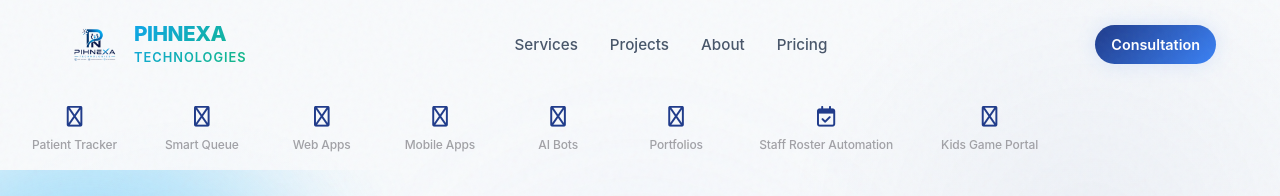
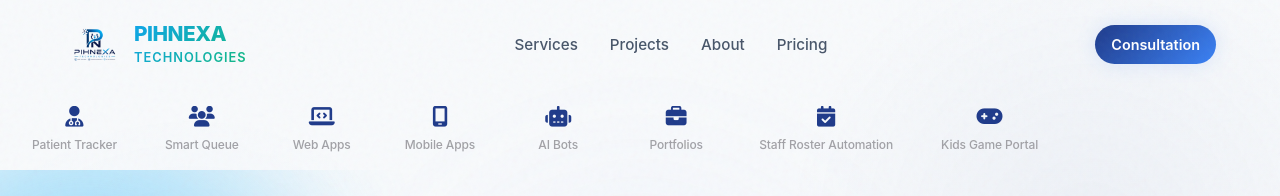
Before and after one commit to Anku9991/Ankush.AI, a Next.js app: page / in a window 1280 px wide. Shown: the top 196 px of the page. Built offline with nearby package versions, Linux system fonts and the light colour scheme.

Commit message:
Fix FontAwesome icon variants, Footer text contrast, and Pricing card hover states for Light Mode

```diff
--- a/src/app/globals.css
+++ b/src/app/globals.css
@@ -157,7 +157,7 @@ section {
 
 .btn-primary {
   background: var(--gradient-primary);
-  color: #fff;
+  color: #fff; /* Button text should remain white on primary background */
   box-shadow: var(--shadow-glow);
 }
 
@@ -856,7 +856,7 @@ footer {
 }
 .sticky-cta:hover {
   transform: translateY(-5px) scale(1.05);
-  box-shadow: 0 15px 35px rgba(56, 189, 248, 0.6);
+  box-shadow: 0 15px 35px rgba(59, 130, 246, 0.4);
   color: #fff;
 }
 
@@ -1041,9 +1041,9 @@ section {
 }
 .card:hover {
     transform: translateY(-8px);
-    background: rgba(30, 41, 59, 0.9);
-    border-color: rgba(56, 189, 248, 0.5);
-    box-shadow: 0 20px 40px rgba(0,0,0,0.6), inset 0 0 20px rgba(56,189,248,0.1);
+    background: rgba(255, 255, 255, 0.95);
+    border-color: var(--accent-primary);
+    box-shadow: 0 20px 40px rgba(0,0,0,0.1), inset 0 0 20px rgba(59, 130, 246, 0.05);
 }
 /* LEGAL MODAL */
 .legal-modal {
@@ -1078,7 +1078,7 @@ section {
     font-size: 2.5rem; cursor: pointer; color: var(--text-muted);
     line-height: 1; transition: color 0.3s;
 }
-.close-legal:hover { color: #fff; }
+.close-legal:hover { color: var(--text-main); }
 .legal-tabs {
     display: flex; gap: 2rem; margin-bottom: 2rem;
     border-bottom: 1px solid var(--border-light);
@@ -1097,7 +1097,7 @@ section {
     flex: 1; overflow-y: auto; padding-right: 1.5rem;
     color: var(--text-muted);
 }
-.legal-body h3 { color: #fff; margin-top: 2rem; font-size: 1.5rem; }
+.legal-body h3 { color: var(--text-main); margin-top: 2rem; font-size: 1.5rem; }
 .legal-body p, .legal-body ul { margin-bottom: 1.5rem; }
 .legal-body ul { list-style: disc inside; }
 .legal-body::-webkit-scrollbar { width: 4px; }
--- a/src/app/page.tsx
+++ b/src/app/page.tsx
@@ -18,35 +18,35 @@ export default function Home() {
     <div className="apple-ribbon">
         <div className="ribbon-scroll">
             <a href="#projects" className="ribbon-item" style={{"textDecoration":"none"}}>
-                <div className="ribbon-icon"><i className="fa-regular fa-user-doctor" style={{color: "var(--accent-primary)"}}></i></div>
+                <div className="ribbon-icon"><i className="fa-solid fa-user-doctor" style={{color: "var(--accent-primary)"}}></i></div>
                 <span>Patient Tracker</span>
             </a>
             <a href="#projects" className="ribbon-item" style={{"textDecoration":"none"}}>
-                <div className="ribbon-icon"><i className="fa-regular fa-users" style={{color: "var(--accent-primary)"}}></i></div>
+                <div className="ribbon-icon"><i className="fa-solid fa-users" style={{color: "var(--accent-primary)"}}></i></div>
                 <span>Smart Queue</span>
             </a>
             <a href="#projects" className="ribbon-item" style={{"textDecoration":"none"}}>
-                <div className="ribbon-icon"><i className="fa-regular fa-laptop-code" style={{color: "var(--accent-primary)"}}></i></div>
+                <div className="ribbon-icon"><i className="fa-solid fa-laptop-code" style={{color: "var(--accent-primary)"}}></i></div>
                 <span>Web Apps</span>
             </a>
             <a href="#projects" className="ribbon-item" style={{"textDecoration":"none"}}>
-                <div className="ribbon-icon"><i className="fa-regular fa-mobile-screen" style={{color: "var(--accent-primary)"}}></i></div>
+                <div className="ribbon-icon"><i className="fa-solid fa-mobile-screen" style={{color: "var(--accent-primary)"}}></i></div>
                 <span>Mobile Apps</span>
             </a>
             <a href="#projects" className="ribbon-item" style={{"textDecoration":"none"}}>
-                <div className="ribbon-icon"><i className="fa-regular fa-robot" style={{color: "var(--accent-primary)"}}></i></div>
+                <div className="ribbon-icon"><i className="fa-solid fa-robot" style={{color: "var(--accent-primary)"}}></i></div>
                 <span>AI Bots</span>
             </a>
             <a href="#projects" className="ribbon-item" style={{"textDecoration":"none"}}>
-                <div className="ribbon-icon"><i className="fa-regular fa-briefcase" style={{color: "var(--accent-primary)"}}></i></div>
+                <div className="ribbon-icon"><i className="fa-solid fa-briefcase" style={{color: "var(--accent-primary)"}}></i></div>
                 <span>Portfolios</span>
             </a>
             <a href="#projects" className="ribbon-item" style={{"textDecoration":"none"}}>
-                <div className="ribbon-icon"><i className="fa-regular fa-calendar-check" style={{color: "var(--accent-primary)"}}></i></div>
+                <div className="ribbon-icon"><i className="fa-solid fa-calendar-check" style={{color: "var(--accent-primary)"}}></i></div>
                 <span>Staff Roster Automation</span>
             </a>
             <a href="#projects" className="ribbon-item" style={{"textDecoration":"none"}}>
-                <div className="ribbon-icon"><i className="fa-regular fa-gamepad" style={{color: "var(--accent-primary)"}}></i></div>
+                <div className="ribbon-icon"><i className="fa-solid fa-gamepad" style={{color: "var(--accent-primary)"}}></i></div>
                 <span>Kids Game Portal</span>
             </a>
         </div>
--- a/src/components/Footer.tsx
+++ b/src/components/Footer.tsx
@@ -81,7 +81,7 @@ export const Footer = () => {
             </div>
           </div>
           <div>
-            <h4 style={{ color: "#fff", marginBottom: "1rem", fontFamily: "var(--font-display)" }}>
+            <h4 style={{ color: "var(--text-main)", marginBottom: "1rem", fontFamily: "var(--font-display)" }}>
               Products
             </h4>
             <ul
@@ -105,7 +105,7 @@ export const Footer = () => {
             </ul>
           </div>
           <div>
-            <h4 style={{ color: "#fff", marginBottom: "1rem", fontFamily: "var(--font-display)" }}>
+            <h4 style={{ color: "var(--text-main)", marginBottom: "1rem", fontFamily: "var(--font-display)" }}>
               Legal & Compliance
             </h4>
             <ul
```
